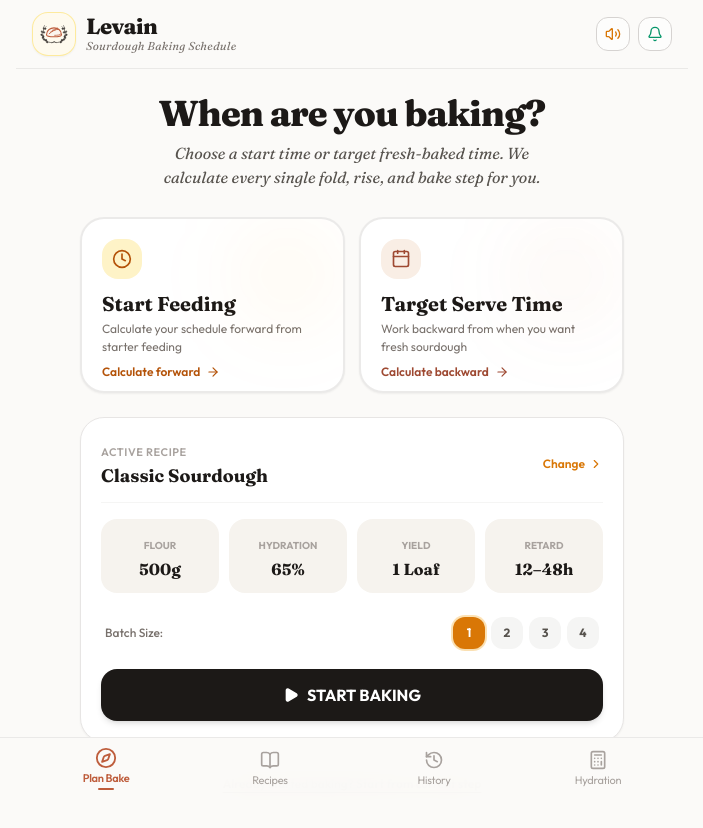
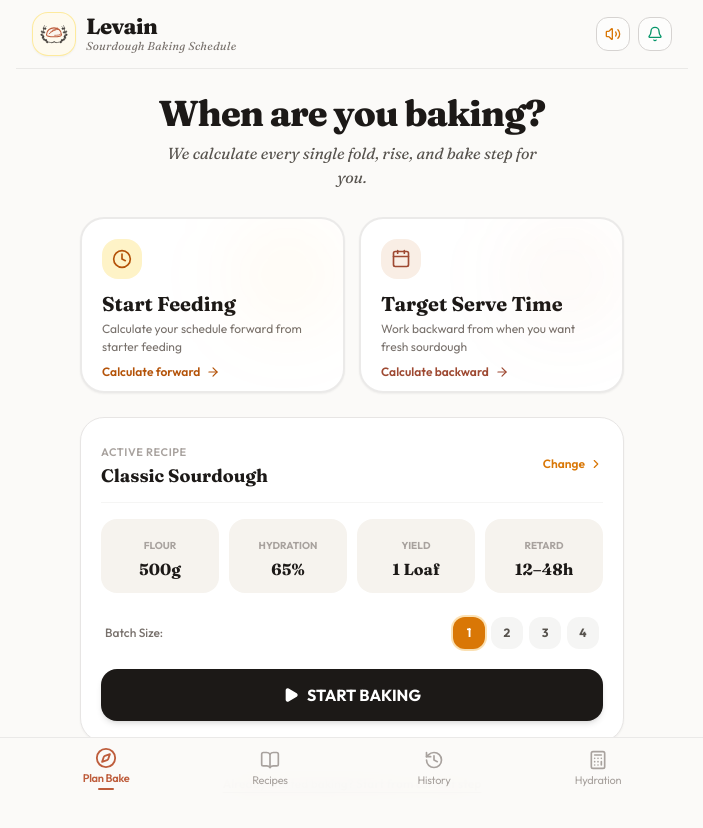
Before and after one commit to Daniel235Lobato/sourdough-timeline, a React (Vite) app: page / in a window 1280 px wide. Shown: the top 828 px of the page, without its empty margins (288-991 px from the left). Built offline with nearby package versions, Linux system fonts and the light colour scheme; the HTML template or start-up script is replaced by a standard one.

Commit message:
Update hero subtitle to single concise sentence

```diff
--- a/src/components/home/HomeView.tsx
+++ b/src/components/home/HomeView.tsx
@@ -40,7 +40,7 @@ export const HomeView: React.FC<HomeViewProps> = ({
           When are you baking?
         </h1>
         <p className="font-serif italic text-stone-600 dark:text-stone-400 text-sm sm:text-base mt-2 max-w-sm mx-auto leading-relaxed">
-          Choose a start time or target fresh-baked time. We calculate every single fold, rise, and bake step for you.
+          We calculate every single fold, rise, and bake step for you.
         </p>
       </div>
 
```
